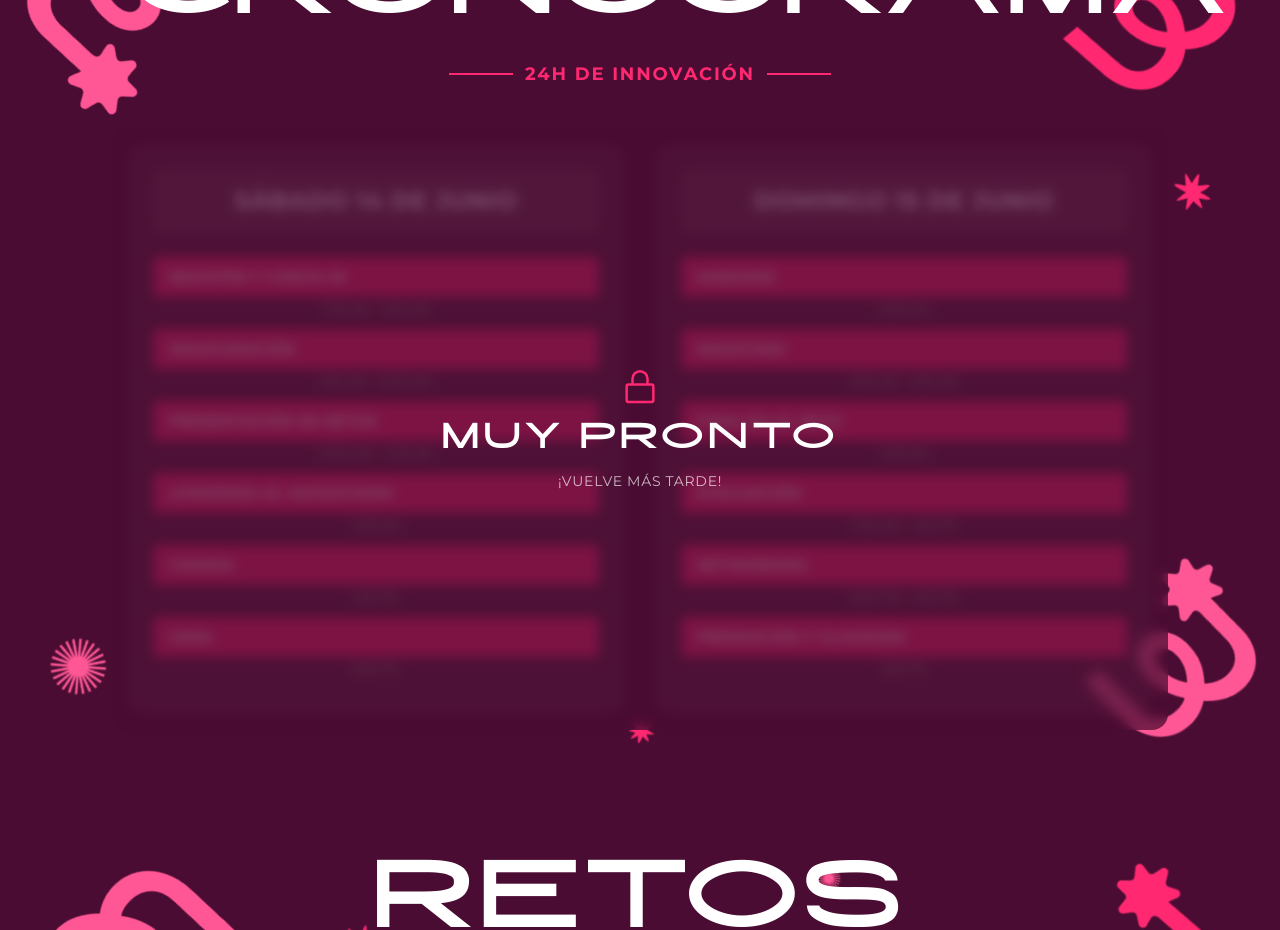
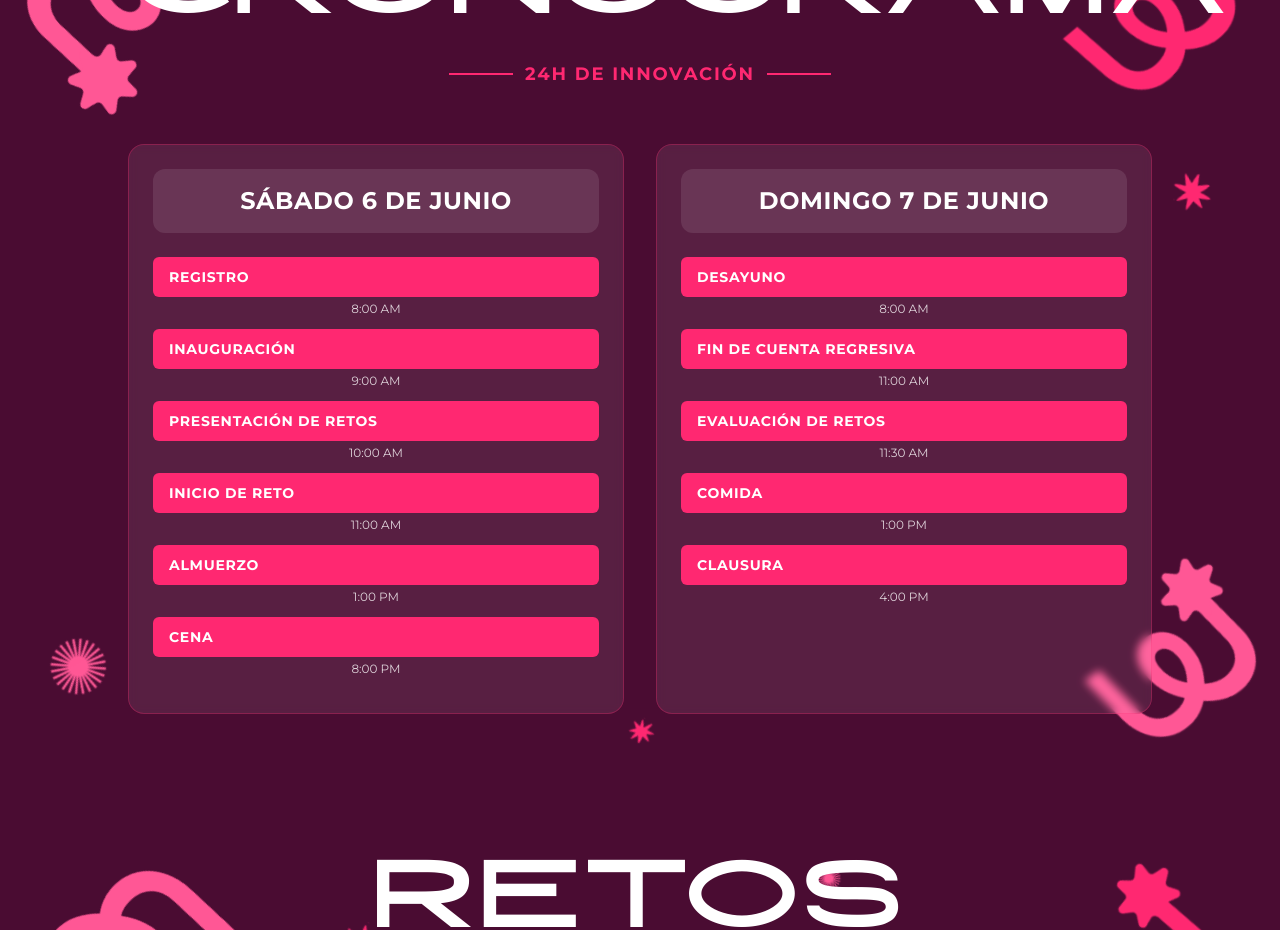
Before and after one commit to WIT-MTY/webpage_h4h, a Next.js app: page / in a window 1280 px wide. Shown: the part 3340-4270 px from the top of the page. Built offline with nearby package versions, Linux system fonts and the light colour scheme.

Commit message:
fixed: seccion cronograma actualizado y visible

```diff
--- a/app/pages/calendarioSection.tsx
+++ b/app/pages/calendarioSection.tsx
@@ -33,35 +33,35 @@ const CalendarioSection = () => {
 
   const eventosSabado: Evento[] = [
     {
-      titulo: "Registro y Check-in",
+      titulo: "Registro",
       descripcion: "Centro de Congresos",
-      hora: "7:00 AM - 9:00 AM",
+      hora: "8:00 AM",
       detalles: "Llega temprano para recibir tu kit completo de bienvenida que incluye credencial, playera del evento, stickers y más sorpresas. ¡No te lo pierdas!",
       imagenes: ["/images/calendario_img/registro1.JPG", "/images/calendario_img/registro2.JPG", "/images/calendario_img/registro3.JPG"]
     },
     {
       titulo: "Inauguración",
       descripcion: "Centro de Congresos",
-      hora: "9:00 AM - 10:00 AM",
+      hora: "9:00 AM",
       detalles: "Conoce a los organizadores, sponsors y las reglas del hackathon.",
       imagenes: ["/images/calendario_img/Apertura1.jpg", "/images/calendario_img/Apertura2.jpg", "/images/calendario_img/Apertura3.jpg"]
     },
     {
       titulo: "Presentación de Retos",
       descripcion: "Centro de Congresos",
-      hora: "10:00 AM - 11:00 AM",
+      hora: "10:00 AM",
       detalles: "¡Es momento de poner manos a la obra! Se explicarán los retos a fondo y conocerás a los mentores que te acompañarán durante el evento.",
       imagenes: ["/images/calendario_img/Presentacion2.jpg", "/images/calendario_img/Presentacion4.jpg", "/images/calendario_img/Presentacion3.jpg"]
     },
     {
-      titulo: "¡Comienza el Hackathon!",
+      titulo: "Inicio de reto",
       descripcion: "Centro de Congresos",
       hora: "11:00 AM",
       detalles: "¡Manos a la obra! Es hora de empezar a desarrollar tu proyecto. Recuerda que el trabajo en equipo y la creatividad son clave para destacar.",
       imagenes: ["/images/calendario_img/Trabajo4.jpg", "/images/calendario_img/Trabajo2.jpg", "/images/calendario_img/Trabajo3.jpg"]
     },
     {
-      titulo: "Comida",
+      titulo: "Almuerzo",
       descripcion: "Centro de Congresos",
       hora: "1:00 PM",
       detalles: "Recarga energías con deliciosa comida y snacks. Aprovecha para socializar y hacer networking.",
@@ -70,7 +70,7 @@ const CalendarioSection = () => {
     {
       titulo: "Cena",
       descripcion: "Centro de Congresos",
-      hora: "8:30 PM",
+      hora: "8:00 PM",
       detalles: "Después de horas de trabajo, es importante recargar energías con una buena cena.",
       imagenes: ["/images/calendario_img/Cena1.jpg", "/images/calendario_img/Cena2.JPG", "/images/calendario_img/Cena3.JPG"]
     }
@@ -78,44 +78,37 @@ const CalendarioSection = () => {
 
   const eventosDomingo: Evento[] = [
     {
-      titulo: "Karaoke",
-      descripcion: "Salon A2-201",
-      hora: "12:00 AM",
-      detalles: "Toma un descanso y libera el estrés cantando tus canciones favoritas. ¡La diversión también es parte del hackathon!",
-      imagenes: ["/images/calendario_img/Karaoke3.jpg", "/images/calendario_img/Karaoke2.jpg", "/images/calendario_img/Karaoke1.jpg"]
-    },
-    {
       titulo: "Desayuno",
       descripcion: "Centro de Congresos",
-      hora: "8:00 AM - 9:30 AM",
+      hora: "8:00 AM",
       detalles: "Desayuno para recuperar energías y prepararte para la recta final.",
       imagenes: ["/images/calendario_img/Desayuno1.jpg", "/images/calendario_img/Desayuno2.jpg", "/images/calendario_img/Desayuno3.jpg"]
     },
     {
-      titulo: "Finaliza el Reto",
+      titulo: "Fin de cuenta regresiva",
       descripcion: "Centro de Congresos",
       hora: "11:00 AM",
       detalles: "Hora de hacer los últimos commits y preparar tu presentación. Asegúrate de que todo funcione correctamente.",
       imagenes: ["/images/calendario_img/Final1.jpg", "/images/calendario_img/Final2.jpg", "/images/calendario_img/Final3.jpg"]
     },
     {
-      titulo: "Evaluación",
+      titulo: "Evaluación de retos",
       descripcion: "Centro de Congresos",
-      hora: "11:30 AM - 1:00 PM",
+      hora: "11:30 AM",
       detalles: "Cada equipo presenta su proyecto ante los jueces y el público. ¡Es tu momento de brillar y mostrar todo tu trabajo!",
       imagenes: ["/images/calendario_img/Evaluacion1.jpg", "/images/calendario_img/Evaluacion2.jpg", "/images/calendario_img/Evaluacion3.jpg"]
     },
     {
-      titulo: "Networking",
+      titulo: "Comida",
       descripcion: "Centro de Congresos",
-      hora: "12:30 PM - 2:00 PM",
+      hora: "1:00 PM",
       detalles: "Conoce a los demás equipos, comparte tu experiencia y desea suerte a los demás participantes.",
       imagenes: ["/images/calendario_img/Networking1.jpg", "/images/calendario_img/Networking2.jpg", "/images/calendario_img/Networking3.jpg"]
     },
     {
-      titulo: "Premiación y Clausura",
+      titulo: "Clausura",
       descripcion: "Centro de Congresos",
-      hora: "2:00 PM",
+      hora: "4:00 PM",
       detalles: "Se anunciarán a los ganadoras y se clausurará el evento con palabras de agradecimiento y motivación.",
       imagenes: ["/images/calendario_img/Premios1.jpg", "/images/calendario_img/Premios2.jpg", "/images/calendario_img/Premios3.jpg"]
     }
@@ -158,30 +151,10 @@ const CalendarioSection = () => {
           </div>
         </div>
 
-        {/* <div> /}
-        {/* --> panel muy pronto */}
+
         <div className="relative">
-          <div
-            className="absolute -inset-4 rounded-2xl flex flex-col items-center justify-center gap-3 z-20"
-            style={{
-              backdropFilter: "blur(6px)",
-              WebkitBackdropFilter: "blur(6px)",
-              background: "rgba(74, 12, 50, 0.72)",
-              cursor: "default",
-            }}
-          >
-            <svg className="w-10 h-10" fill="none" stroke="#ff2871" strokeWidth={1.5} viewBox="0 0 24 24">
-              <path strokeLinecap="round" strokeLinejoin="round"
-                d="M16.5 10.5V7a4.5 4.5 0 10-9 0v3.5M5 10.5h14a1 1 0 011 1V20a1 1 0 01-1 1H5a1 1 0 01-1-1v-8.5a1 1 0 011-1z" />
-            </svg>
-            <p className="font-high-cruiser text-neutro-blanco text-4xl tracking-widest uppercase">
-              Muy Pronto
-            </p>
-            <p className="font-montserrat text-neutro-blanco text-sm opacity-70 tracking-wider uppercase">
-              ¡Vuelve más tarde!
-            </p>
-          </div>
-          {/* --> panel muy pronto: FIN */}
+
+
 
           <div className="grid lg:grid-cols-2 gap-8">
 
@@ -199,7 +172,7 @@ const CalendarioSection = () => {
                 style={{ backgroundColor: "rgba(255,255,255,0.10)" }}
               >
                 <h4 className="font-montserrat font-black text-neutro-blanco text-2xl uppercase tracking-wide">
-                  Sábado 14 de Junio
+                  Sábado 6 de Junio
                 </h4>
               </div>
               <div className="space-y-1">
@@ -228,7 +201,7 @@ const CalendarioSection = () => {
                 style={{ backgroundColor: "rgba(255,255,255,0.10)" }}
               >
                 <h4 className="font-montserrat font-black text-neutro-blanco text-2xl uppercase tracking-wide">
-                  Domingo 15 de Junio
+                  Domingo 7 de Junio
                 </h4>
               </div>
               <div className="space-y-1">
```
